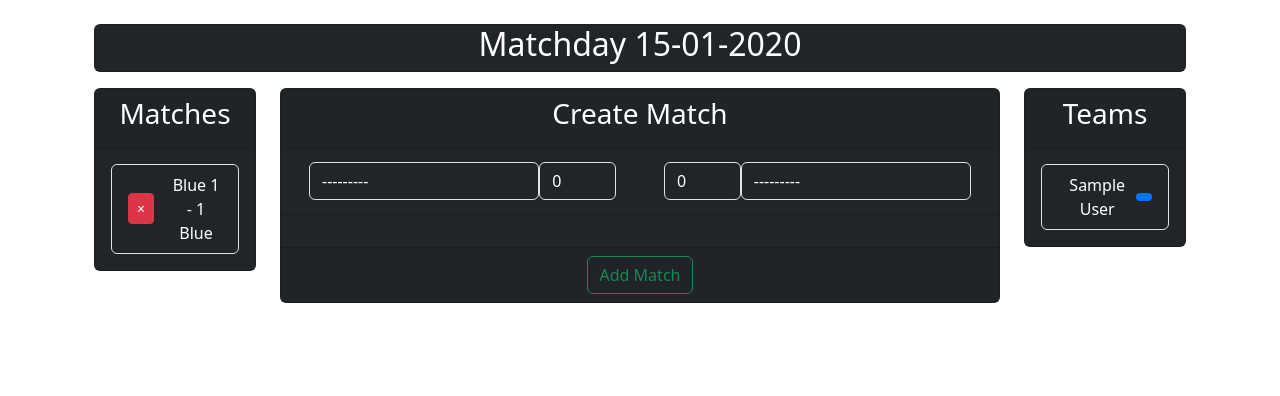
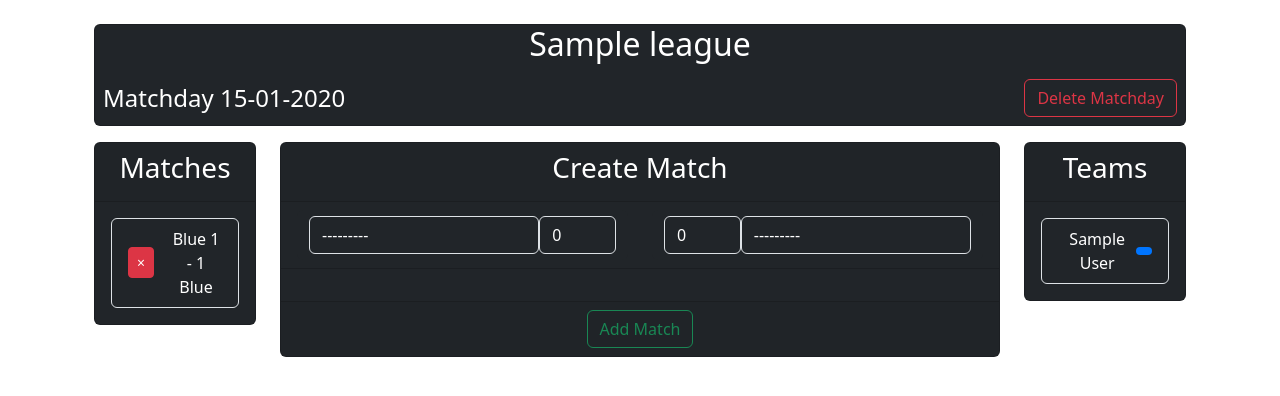
Before and after one commit to Put3k/FutsalStatTrack, a Django app: page /matchday/1/edit in a window 1280 px wide. Shown: the part 56-452 px from the top of the page. Run offline with Django 4.2, Linux system fonts and the light colour scheme; a user stored in the database is signed in; tables that the repository leaves empty hold one stand-in row (values such as "Sample post"); some libraries are stand-ins or nearby versions.

```diff
--- a/mysite/stat_track/templates/stat_track/create_matchday.html
+++ b/mysite/stat_track/templates/stat_track/create_matchday.html
@@ -44,6 +44,7 @@
             <div class="row">
                 <div class="card text-bg-dark mb-3 container text-center col" style="max-width: 19rem">
                     <h2>Create Matchday</h2>
+                    <a style="text-decoration: none" href="{% url 'league_home' league.id %}"><h5 class="text-white">{{ league }}</h5></a>
                 </div>
             </div>
 
--- a/mysite/stat_track/templates/stat_track/edit_matchday.html
+++ b/mysite/stat_track/templates/stat_track/edit_matchday.html
@@ -26,7 +26,13 @@
 <div class='container-fluid text-center'>
     <div class='row'>
         <div class='col'>
-            <div class='card text-bg-dark'><h2>{{ matchday }}</h2></div>
+            <div class='card text-bg-dark'>
+                <a style="text-decoration: none" href="{% url 'league_home' league.id %}"><h2 class="text-white">{{ league }}</h2></a>
+                <div class='div d-flex justify-content-between align-items-center'>
+                    <h4 class='m-2'>{{ matchday }}</h4>
+                    <button onclick="location.href='{% url 'matchday_delete' matchday.id %}'" class="btn btn-outline-danger m-2">Delete Matchday</button>
+                </div>
+            </div>
         </div>
     </div>
     <div class='row mt-3'>
--- a/mysite/stat_track/templates/stat_track/players_list.html
+++ b/mysite/stat_track/templates/stat_track/players_list.html
@@ -35,8 +35,8 @@
                 {% for player in players_list %}
                 <tr>
                     <td>{{ forloop.counter }}</th>
-                    <td><a class="text-white" style="text-decoration: none" href='player/{{ player.id }}'>{{ player.first_name }}</a></td>
-                    <td><a class="text-white" style="text-decoration: none" href='player/{{ player.id }}'>{{ player.last_name }}</a></td>
+                    <td><a class="text-white" style="text-decoration: none" href="{% url 'player_stats' league.id player.id %}">{{ player.first_name }}</a></td>
+                    <td><a class="text-white" style="text-decoration: none" href="{% url 'player_stats' league.id player.id %}">{{ player.last_name }}</a></td>
                     <td>{{ player.get_player_goals }}</td>
                     <td>{{ player.get_player_goals_per_match }}</td>
                     <td>{{ player.get_player_matches_played }}</td>
--- a/mysite/stat_track/urls.py
+++ b/mysite/stat_track/urls.py
@@ -6,7 +6,7 @@ urlpatterns = [
     #HTML Views
     path("", views.home, name="home"),
 
-    path('player/<int:player_id>/', views.player_stats, name="player_stats"),
+    path('league/<int:league_id>/player/<int:player_id>/', views.player_stats, name="player_stats"),
 
     path('league/<int:league_id>/', views.league_home, name="league_home"),
     path('league/<int:league_id>/players_list/', views.players_list, name="players_list" ),
--- a/mysite/stat_track/views.py
+++ b/mysite/stat_track/views.py
@@ -93,7 +93,8 @@ def moderator_panel(request):
 
 @login_required
 @is_league_member_or_owner
-def player_stats(request, player_id):
+def player_stats(request, player_id, league_id):
+    league = get_object_or_404(League, pk=league_id)
     player = get_object_or_404(Player, pk=player_id)
     return render(request, "stat_track/player.html", {"player": player})
 
@@ -187,18 +188,18 @@ def match_creator_matchday(request, league_id):
             ticket = MatchDayTicket(matchday=matchday, player=player, team=team)
             ticket.save()
 
-    list_of_players = Player.objects.all().order_by("last_name")
-    form = MatchDayForm()
+    league = get_object_or_404(League, pk=league_id)
+    list_of_players = Player.objects.filter(leagues=league).order_by("last_name")
     player_form = PlayerForm()
-    league = get_object_or_404(League, pk=league_id)
 
     if request.method == "POST":
+
+        #Get players sorted by teams.
+        team_blue = request.POST.getlist("team_blue")
+        team_orange = request.POST.getlist("team_orange")
+        team_colors = request.POST.getlist("team_colors")
+
         if "saveMatchday" in request.POST:
-
-            #Get players sorted by teams.
-            team_blue = request.POST.getlist("team_blue")
-            team_orange = request.POST.getlist("team_orange")
-            team_colors = request.POST.getlist("team_colors")
 
             #Save MatchDay form and access instance of it.
             form = MatchDayForm(request.POST)
@@ -227,11 +228,24 @@ def match_creator_matchday(request, league_id):
             player_form = PlayerForm(request.POST)
             if player_form.is_valid():
                 player = player_form.save()
+                player.leagues.add(league)
+
+    else:
+        team_blue = None
+        team_orange = None
+        team_colors = None
+        form = MatchDayForm()
+
+    player_form = PlayerForm()
 
     context = {
+        "league": league,
         "list_of_players": list_of_players,
         "form": form,
-        "player_form":player_form
+        "player_form": player_form,
+        "team_blue": team_blue,
+        "team_orange": team_orange,
+        "team_colors": team_colors
     }
 
     return render(request, "stat_track/create_matchday.html", context)
@@ -242,6 +256,7 @@ def edit_matchday(request, matchday_id):
 
     #get matchday
     matchday = get_object_or_404(MatchDay, pk=matchday_id)
+    league = matchday.league
 
     if "addMatch" in request.POST:
 
@@ -272,7 +287,7 @@ def edit_matchday(request, matchday_id):
                         stat_counter += 1
                         player = Player.objects.filter(pk=key).first()
                         goals = value
-                        stat = Stat(player=player, match=match, goals=goals)
+                        stat = Stat(player=player, match=match, goals=goals, league=league)
 
                         stat.full_clean()  # Validate stat data
                         stat.save()
@@ -292,6 +307,7 @@ def edit_matchday(request, matchday_id):
     form = MatchCreator()
 
     context = {
+        "league":league,
         "match_list":match_list,
         "matchday":matchday,
         "ticket_list":ticket_list,
```
